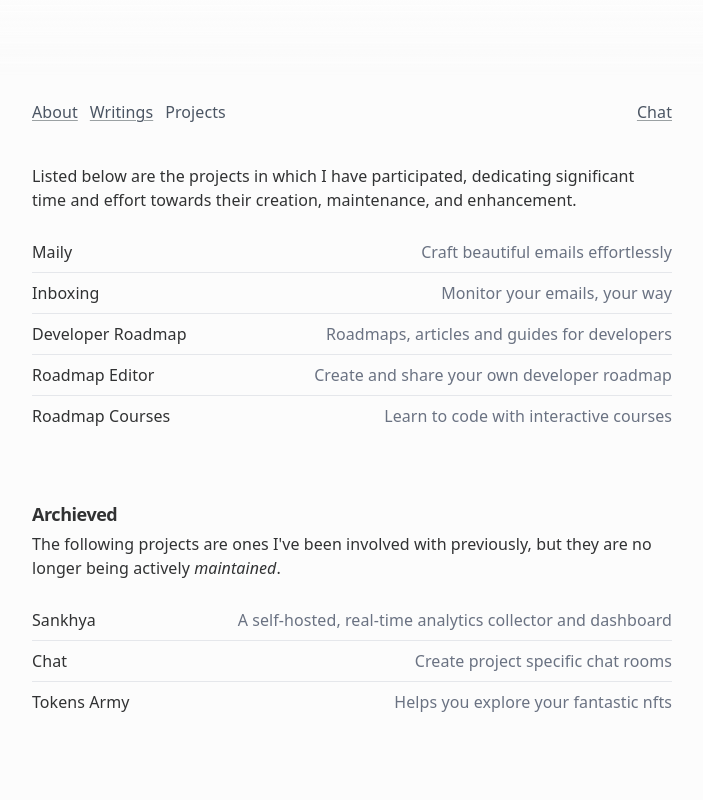
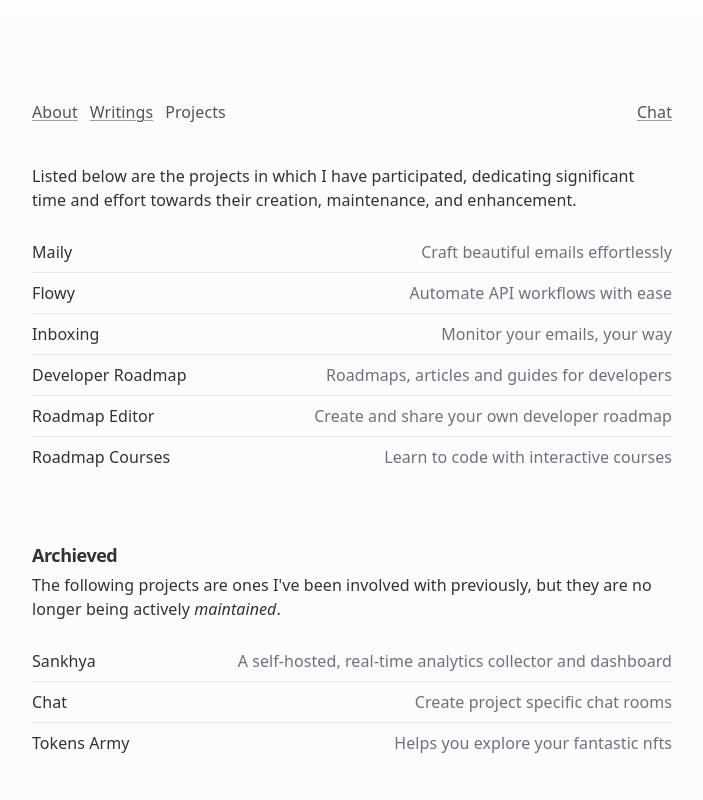
Before and after one commit to arikchakma/arikkodev, an Astro site: page /projects in a window 1280 px wide. Shown: the top 800 px of the page, without its empty margins (288-991 px from the left). Built offline with nearby package versions, Linux system fonts and the light colour scheme; Astro itself is replaced by a stand-in of ours.

Commit message:
feat: add flowy project

```diff
--- a/src/pages/projects.astro
+++ b/src/pages/projects.astro
@@ -6,6 +6,11 @@ const activeProjects = [
     title: 'Maily',
     description: 'Craft beautiful emails effortlessly',
     url: 'https://maily.to',
+  },
+  {
+    title: 'Flowy',
+    description: 'Automate API workflows with ease',
+    url: 'https://flowy.run',
   },
   {
     title: 'Inboxing',
```
